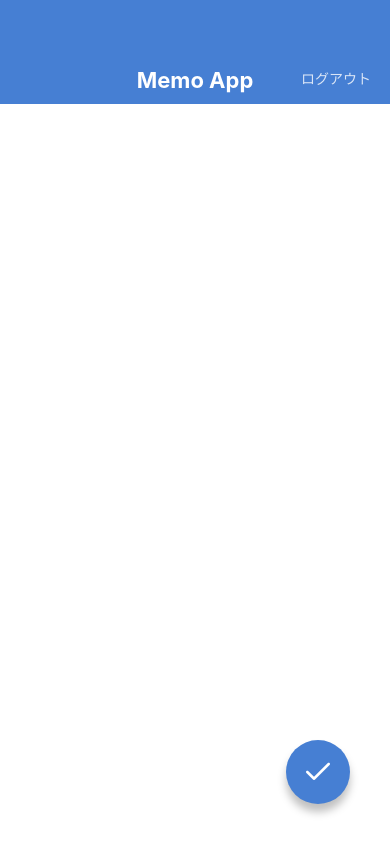
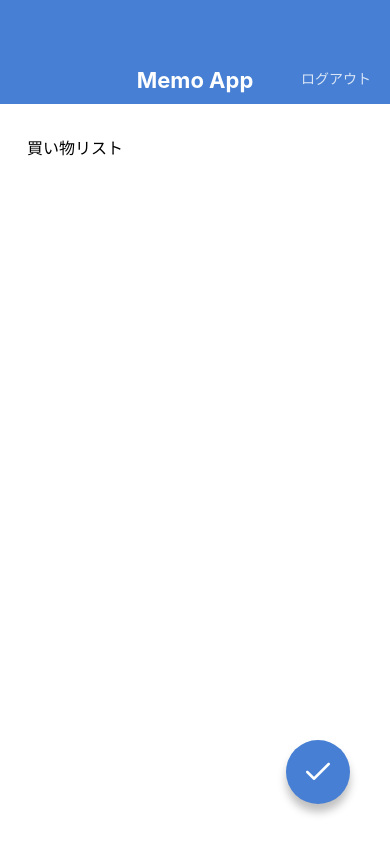
Before and after one commit to takashihub/MemoApp, a React Native app: screen / in a window 390 px wide. Built offline with nearby package versions, Linux system fonts and the light colour scheme.

Commit message:
Replace KeyboardAvoidingView with KeyboardSafeView

```diff
--- a/App.jsx
+++ b/App.jsx
@@ -2,11 +2,11 @@
 
 // import MemoListScreen from './src/screens/MemoListScreen';
 // import MemoDetailScreen from './src/screens/MemoDetailScreen';
-// import MemoEditScreen from './src/screens/MemoEditScreen';
-import MemoCreateScreen from './src/screens/MemoCreateScreen';
+import MemoEditScreen from './src/screens/MemoEditScreen';
+// import MemoCreateScreen from './src/screens/MemoCreateScreen';
 
 export default function App() {
   return (
-    <MemoCreateScreen />
+    <MemoEditScreen />
   );
 }
--- /dev/null
+++ b/src/components/KeybordSafeView.jsx
@@ -0,0 +1,73 @@
+import React, { useRef, useState, useEffect } from 'react';
+import {
+  Keyboard, Dimensions, Animated, ViewPropTypes,
+} from 'react-native';
+import { node } from 'prop-types';
+
+export default function KeyboardSafeView({ children, style }) {
+  const initialViewHeight = useRef(null);
+  const animatedViewHeight = useRef(null);
+  const [viewHeight, setViewHeight] = useState(null);
+
+  useEffect(() => {
+    Keyboard.addListener('keyboardDidShow', handleShow);
+    Keyboard.addListener('keyboardDidHide', handleHide);
+    return () => {
+      Keyboard.removeListener('keyboardDidShow', handleShow);
+      Keyboard.removeListener('keyboardDidHide', handleHide);
+    };
+  }, []);
+
+  useEffect(() => {
+    if ([initialViewHeight, animatedViewHeight, viewHeight].some((val) => val === null)) { return; }
+    // height is not supported with useNativeDriver: true
+    // https://github.com/react-native-community/react-native-modal/issues/163
+    if (viewHeight === initialViewHeight.current) {
+      Animated.timing(animatedViewHeight.current,
+        { toValue: initialViewHeight.current, duration: 300, useNativeDriver: false }).start();
+    } else {
+      Animated.timing(animatedViewHeight.current,
+        { toValue: viewHeight, duration: 300, useNativeDriver: false }).start();
+    }
+  }, [viewHeight]);
+
+  const handleShow = ({ endCoordinates }) => {
+    if (endCoordinates.height && initialViewHeight.current) {
+      const keyboardHeight = Dimensions.get('window').height - endCoordinates.screenY;
+      setViewHeight(initialViewHeight.current - keyboardHeight);
+    }
+  };
+
+  const handleHide = () => {
+    setViewHeight(initialViewHeight.current);
+  };
+
+  const handleLayout = ({ nativeEvent }) => {
+    if (!initialViewHeight.current) {
+      const { height } = nativeEvent.layout;
+      // keep viewHeight as null not to trigger useEffect on mounting.
+      // Don't do this: setViewHeight(height);
+      initialViewHeight.current = height;
+      animatedViewHeight.current = new Animated.Value(height);
+    }
+  };
+
+  const animatedStyle = viewHeight ? {
+    height: animatedViewHeight.current,
+    flex: 0,
+  } : {};
+  return (
+    <Animated.View style={[style, animatedStyle]} onLayout={handleLayout}>
+      {children}
+    </Animated.View>
+  );
+}
+
+KeyboardSafeView.propTypes = {
+  children: node.isRequired,
+  style: ViewPropTypes.style,
+};
+
+KeyboardSafeView.defaultProps = {
+  style: null,
+};
--- a/src/screens/MemoCreateScreen.jsx
+++ b/src/screens/MemoCreateScreen.jsx
@@ -1,19 +1,20 @@
 import React from 'react';
 import {
-    View, TextInput, StyleSheet, KeyboardAvoidingView,
+    View, TextInput, StyleSheet,
 } from 'react-native';
 import AppBar from '../components/AppBar';
 import CircleButton from '../components/CircleButton';
+import KeybordSafeView from '../components/KeybordSafeView';
 
 export default function memoCreateScreen() {
   return (
-    <KeyboardAvoidingView style={styles.container} behavior="height">
+    <KeybordSafeView style={styles.container}>
       <AppBar />
       <View style={styles.inputContainer}>
         <TextInput value="" multiline style={styles.input} />
       </View>
       <CircleButton name="check" />
-    </KeyboardAvoidingView>
+    </KeybordSafeView>
   );
 }
 
--- a/src/screens/MemoEditScreen.jsx
+++ b/src/screens/MemoEditScreen.jsx
@@ -1,19 +1,20 @@
 import React from 'react';
 import {
-    View, TextInput, StyleSheet, KeyboardAvoidingView,
+    View, TextInput, StyleSheet,
 } from 'react-native';
 import AppBar from '../components/AppBar';
 import CircleButton from '../components/CircleButton';
+import KeyboardSafeView from '../components/KeybordSafeView';
 
 export default function memoEditScreen() {
   return (
-    <KeyboardAvoidingView style={styles.container} behavior="height">
+    <KeyboardSafeView style={styles.container}>
       <AppBar />
       <View style={styles.inputContainer}>
         <TextInput value="買い物リスト" multiline style={styles.input} />
       </View>
       <CircleButton name="check" />
-    </KeyboardAvoidingView>
+    </KeyboardSafeView>
   );
 }
 
```
